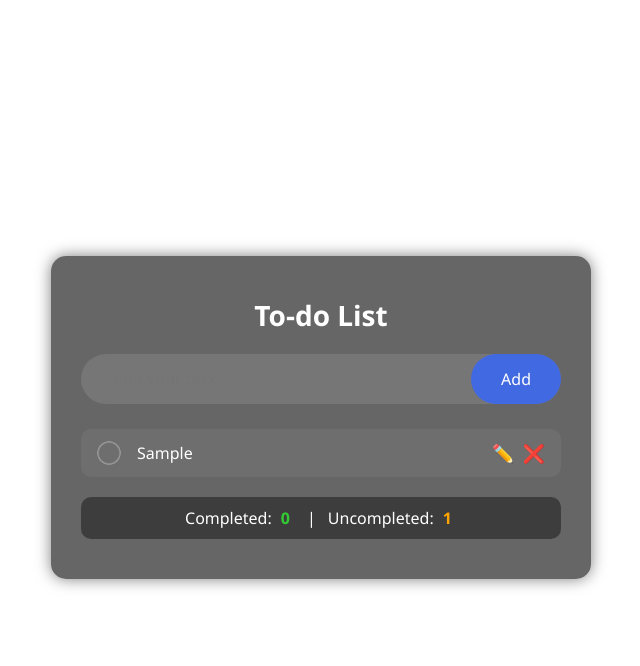
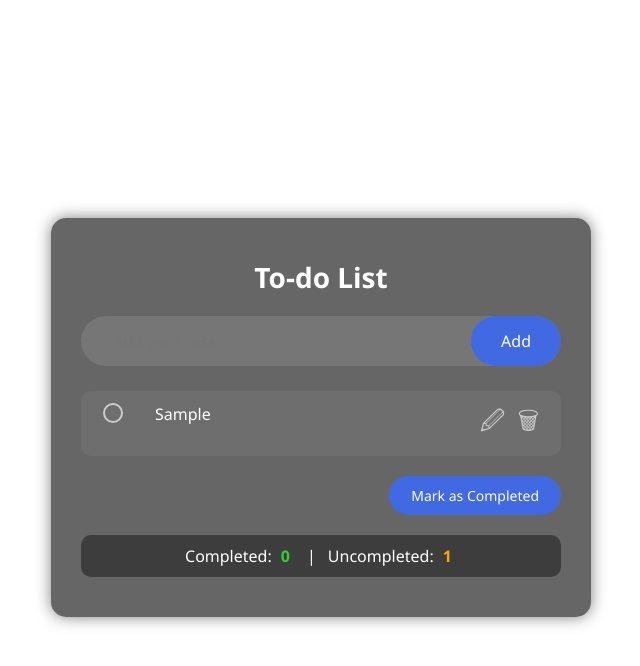
Before and after one commit to KhushiBriBooks/to-do-list, a plain HTML site: page index.html in a window 1280 px wide. Both pictures are taken after typing "Sample" into the empty fields and a click on the button "Add". Shown: the whole page, without its empty margins (319-959 px from the left). Drawn offline with Linux system fonts and the light colour scheme.

Commit message:
Multiple select for completed tasks

```diff
--- a/index.html
+++ b/index.html
@@ -16,9 +16,12 @@
                 <button onclick="addTask()" class="add-btn">Add</button>
             </div>
 
-            <p id="no-task-message">📝 Your task list is empty. Add some tasks to get started!</p>
+            <p id="no-task-message"> Your task list is empty. Add some tasks to get started!</p>
 
             <ul id="list-container"></ul>
+            <div id="action-btns">
+                <button id="completed-btn">Mark as Completed</button>
+            </div>
             <div class="counters">
                 <p> Completed: <span id="completed-counter">0</span></p>
                 |
--- a/script.js
+++ b/script.js
@@ -3,39 +3,48 @@ let taskList = document.getElementById("list-container");
 const completedCounter = document.getElementById("completed-counter");
 const uncompletedCounter = document.getElementById("uncompleted-counter");
 const noTasksMessage = document.getElementById("no-task-message");
-    console.log(noTasksMessage);
+const actionButtons = document.getElementById("action-btns");
 
 function updateCounters(showMessage = false) {
     const allTasks = document.querySelectorAll("#list-container li");
     const completed = document.querySelectorAll("#list-container li.checked").length;
     const uncompleted = allTasks.length - completed;
 
-    document.getElementById("completed-counter").textContent = completed;
-    document.getElementById("uncompleted-counter").textContent = uncompleted;
+    completedCounter.textContent = completed;
+    uncompletedCounter.textContent = uncompleted;
 
-
-    if (allTasks.length === 0) {
-        noTasksMessage.style.display = "block";
-    } else {
-        noTasksMessage.style.display = "none";
-    }
+    noTasksMessage.style.display = allTasks.length === 0 ? "block" : "none";
 
     if (showMessage) {
         const messageDiv = document.getElementById("completion-message");
-
-        if (allTasks.length > 0 && uncompleted === 0 && completed === allTasks.length) {
-            messageDiv.textContent = "🎉 Yay! You are done for the day!";
+        if (allTasks.length > 0 && uncompleted === 0) {
+            messageDiv.textContent = "\u{1F389} Yay! You are done for the day!";
         } else {
-            messageDiv.textContent = `🎉 Yay! You have completed a task, ${uncompleted} more to go.`;
+            messageDiv.textContent = `\u{1F389} Yay! You have completed a task, ${uncompleted} more to go.`;
         }
-
         messageDiv.classList.add("show");
-
         setTimeout(() => {
             messageDiv.classList.remove("show");
         }, 3000);
     }
 }
+
+actionButtons.addEventListener("click", (e) => {
+    if (e.target.tagName !== "BUTTON") return;
+
+    const allTasks = document.querySelectorAll("#list-container li");
+    const selectedTasks = Array.from(allTasks).filter(task =>
+        task.querySelector(".task-select")?.checked
+    );
+
+    if (e.target.id === "completed-btn") {
+        selectedTasks.forEach(task => {
+            task.classList.add("checked");
+        });
+        updateCounters(true);
+        saveData();
+    }
+});
 
 function addTask() {
     if (input.value.trim() === '') {
@@ -44,21 +53,27 @@ function addTask() {
     }
     let task = document.createElement("li");
 
+    let checkbox = document.createElement("input");
+    checkbox.type = "checkbox";
+    checkbox.className = "task-select";
+
     let textSpan = document.createElement("span");
     textSpan.className = "task-text";
     textSpan.textContent = input.value.trim();
+
+    task.appendChild(checkbox);
     task.appendChild(textSpan);
 
     let iconContainer = document.createElement("div");
     iconContainer.className = "icon-container";
 
     let editBtn = document.createElement("button");
-    editBtn.innerHTML = "✏️";
+    editBtn.innerHTML = "&#128393;";
     editBtn.className = "edit-icon";
     iconContainer.appendChild(editBtn);
 
     let deleteBtn = document.createElement("button");
-    deleteBtn.innerHTML = "❌";
+    deleteBtn.innerHTML = "&#128465;";
     deleteBtn.className = "delete-icon";
     iconContainer.appendChild(deleteBtn);
 
@@ -81,19 +96,14 @@ taskList.addEventListener("click", function (e) {
         updateCounters();
     } else if (e.target.classList.contains("edit-icon")) {
         editTask(task);
-    } else if (e.target.classList.contains("task-text") || e.target === task) {
-        const wasCompleted = task.classList.contains("checked");
-        task.classList.toggle("checked");
-        saveData();
-
-        if (!wasCompleted && task.classList.contains("checked")) {
-            updateCounters(true);
-        } else {
+    } else if (e.target.classList.contains("task-select")) {
+        if (!e.target.checked) {
+            task.classList.remove("checked");
             updateCounters();
+            saveData();
         }
     }
 });
-
 
 function editTask(task) {
     const textSpan = task.querySelector(".task-text");
@@ -139,7 +149,6 @@ function saveEdit(task, inputEdit) {
     }
 }
 
-
 function saveData() {
     localStorage.setItem("data", taskList.innerHTML);
     updateCounters();
@@ -147,6 +156,12 @@ function saveData() {
 
 function showTask() {
     taskList.innerHTML = localStorage.getItem("data") || "";
+    const allTasks = document.querySelectorAll("#list-container li");
+    allTasks.forEach(task => {
+        const checkbox = task.querySelector(".task-select");
+        checkbox.checked = task.classList.contains("checked");
+    });
+
     updateCounters();
 }
 
--- a/style.css
+++ b/style.css
@@ -99,36 +99,51 @@ ul {
 
 ul li {
     display: flex;
-    justify-content: space-between;
-    align-items: center;
+    gap: 2rem;
     background: rgba(255, 255, 255, 0.05);
-    padding: 12px 16px;
-    padding-left: 56px;
+    padding: 12px 22px;
     border-radius: 10px;
     color: white;
     margin-bottom: 12px;
     position: relative;
 }
 
-ul li::before {
-    content: '';
-    position: absolute;
-    height: 24px;
-    width: 24px;
+li .task-select {
+    appearance: none;
+    -webkit-appearance: none;
+    -moz-appearance: none;
+    width: 20px;
+    height: 20px;
+    border: 2px solid #ccc;
     border-radius: 50%;
-    background-image: url(assets/uncheck.png);
-    background-size: cover;
-    background-position: center;
-    left: 16px;
+    cursor: pointer;
+    position: relative;
+    transition: background 0.3s, border 0.3s;
+    display: inline-block;
+    vertical-align: middle;
+    background: transparent;
 }
 
-ul li.checked::before {
-    background-image: url(assets/check.jpeg);
+li .task-select:checked {
+    background: #ffa500;
+    border: 2px solid #ffa500;
 }
+
+li .task-select:checked::after {
+    content: "";
+    position: absolute;
+    top: 2px;
+    left: 5px;
+    width: 4px;
+    height: 10px;
+    border: solid white;
+    border-width: 0 2px 2px 0;
+    transform: rotate(45deg);
+}
+
 
 .task-text {
     flex: 1;
-    word-break: break-word;
 }
 
 ul li.checked .task-text {
@@ -139,7 +154,7 @@ ul li.checked .task-text {
 .icon-container {
     display: flex;
     align-items: center;
-    gap: 8px;
+    gap: 12px;
 }
 
 .edit-input{
@@ -160,7 +175,7 @@ ul li.checked .task-text {
     background: none;
     border: none;
     cursor: pointer;
-    font-size: 18px;
+    font-size: 24px;
     color: #ccc;
     transition: transform 0.2s, color 0.2s;
 }
@@ -203,6 +218,29 @@ ul li:hover {
     background: rgba(255, 255, 255, 0.1);
     transition: background 0.3s;
 }
+
+#action-btns {
+    display: flex;
+    justify-content: flex-end;
+    margin-top: 20px;
+}
+
+#completed-btn {
+    border: none;
+    outline: none;
+    padding: 10px 22px;
+    background: #4169e1;
+    color: white;
+    font-size: 14px;
+    cursor: pointer;
+    border-radius: 30px;
+    transition: background 0.3s, transform 0.2s;
+}
+
+#completed-btn:hover {
+    background: #27408b;
+}
+
 
 
 @media (max-width: 760px) {
@@ -250,24 +288,21 @@ ul li:hover {
     .completion-message {
         font-size: 14px;
         padding: 8px 12px;
-        margin: 12px;
-
+        margin: 14px;
     }
 
     ul li {
-        flex-direction: column;
         align-items: flex-start;
-        padding: 10px 12px 10px 50px;
+        padding: 12px 12px;
     }
 
     .task-text {
         margin-left: 0;
-        margin-top: 6px;
+        margin-top: 2px;
         font-size: 15px;
     }
 
     .icon-container {
-        margin-top: 10px;
         align-self: flex-end;
     }
 
```
